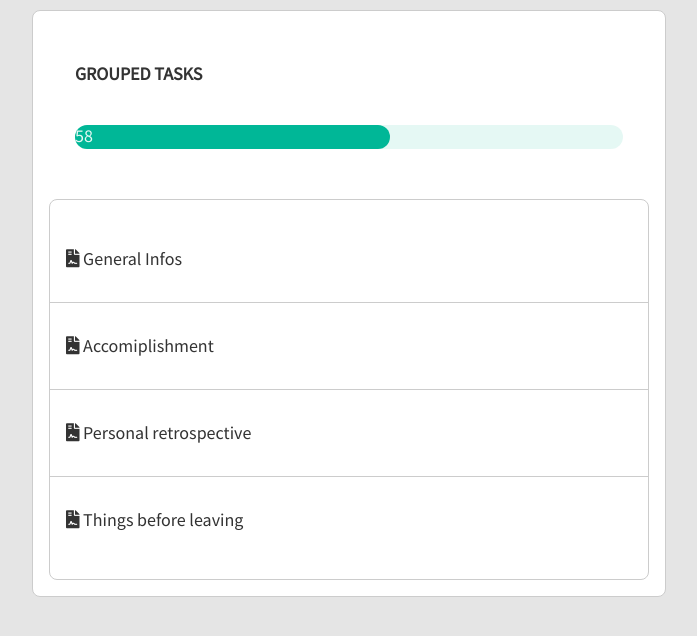
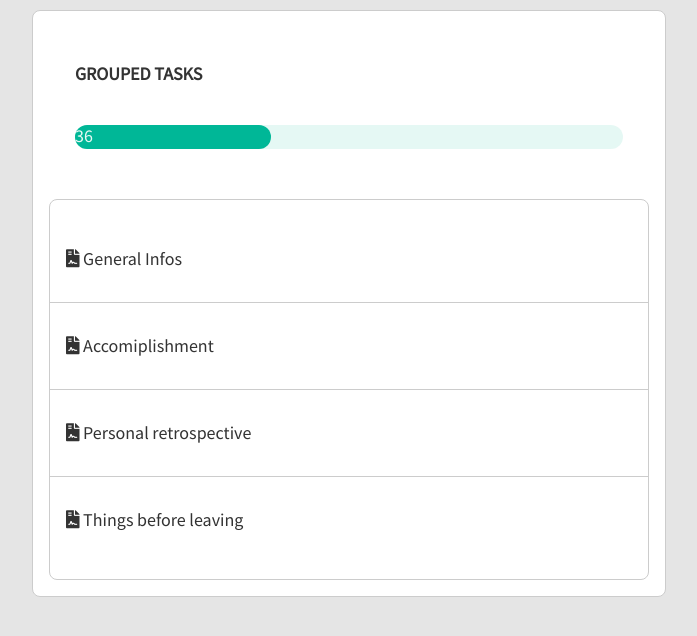
Before and after one commit to damorossi/logdify, a React (Create React App) app: page / in a window 1280 px wide. Shown: the top 636 px of the page, without its empty margins (291-988 px from the left). Built offline with nearby package versions, Linux system fonts and the light colour scheme.

Commit message:
Set percentage in initial view

```diff
--- a/src/App.js
+++ b/src/App.js
@@ -4,7 +4,7 @@ import { useState } from 'react';
 import './app.scss';
 
 function App() {
-	const [percentege, setPercentege] = useState(0.71 * 81);
+	const [percentege, setPercentege] = useState(-1);
 	let onlyTasksArray = null;
 
 	const getData = () => {
@@ -42,17 +42,30 @@ function App() {
 		const total = onlyTasks().reduce((acc, sum) => {
 			return acc + sum.value;
 		}, 0);
-
 		return total;
 	};
 	const [indexedArr] = useState(getData());
 	const totalInicial = getTotalValue(indexedArr);
 	const [totalValue, setTotalValue] = useState(totalInicial);
-	// const [normalized, setNormalized] = useState(0);
 	const [tasks, setTasks] = useState(onlyTasks());
-	// const [totalSum, setValues] = useState(0);
 	const tot = totalSumArray();
 
+	const setPercenteges = () => {
+		const completed = tasks.filter((x) => x.checked);
+		debugger;
+		const percentege = completed.reduce((acc, curr) => {
+			return acc + (curr.value / tot) * 100;
+		}, 0);
+		setPercentege(percentege);
+	};
+
+	const getPercentege = () => {
+		setPercenteges();
+	};
+
+	if (percentege < 0) {
+		getPercentege();
+	}
 	const onClickAction = (id, value) => {
 		onlyTasksArray = onlyTasks().map((x) => {
 			if (x.id === id) {
@@ -63,21 +76,16 @@ function App() {
 
 		setTotalValue(totalValue + value);
 		setTasks(onlyTasksArray);
-		// setNormalized(calculateValues(id, +value));
 		calculateValues(id, +value);
 	};
 
 	const calculateValues = (id, value = 0) => {
-		// setValues(tot);
+		onlyTasksArray = onlyTasks();
 		const completed = tasks.filter((x) => x.checked);
-		onlyTasksArray = onlyTasks();
 		const completedData = completed.reduce((ac, cur) => {
 			return ac + (cur.value * 100) / totalValue;
 		}, 0);
-		const percentege = completed.reduce((acc, curr) => {
-			return acc + (curr.value / 227) * 100;
-		}, 0);
-		setPercentege(percentege);
+		setPercenteges();
 		setTotalValue(totalValue + value);
 		return completedData;
 	};
```
